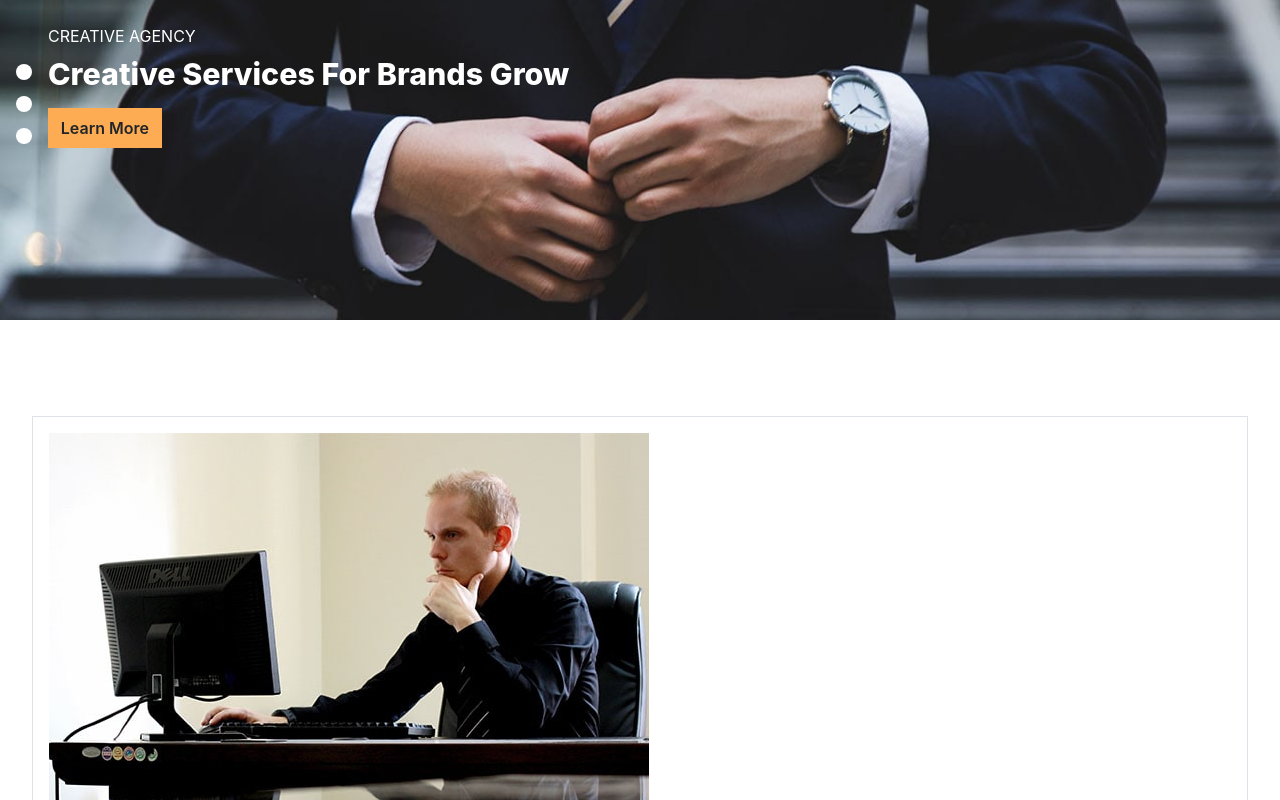
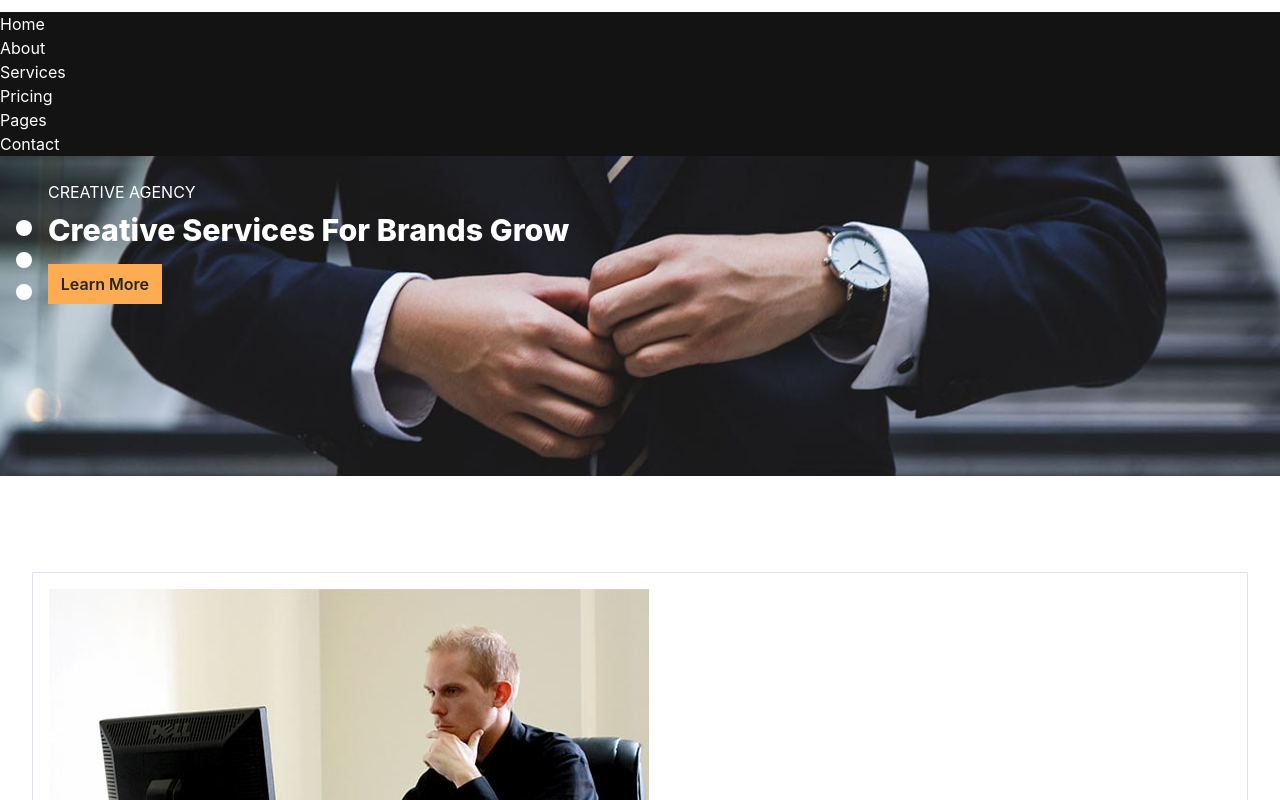
Before and after one commit to BLADEHEDA/Dotcom-Creative-Multipage-Page-App, a React (Create React App) app: page / in a window 1280 px wide. Shown: the top 800 px of the page. Built offline with nearby package versions, Linux system fonts and the light colour scheme.

Commit message:
navbar in progress

```diff
--- a/src/Components/Shared/NavBar.jsx
+++ b/src/Components/Shared/NavBar.jsx
@@ -15,8 +15,16 @@ const NavBar = () => {
            <button className="nav hamburger-menu  mt-[12px] ">
             <FontAwesomeIcon className='h-[1.75em] text-slate-300' icon={faBars }/></button>
         </nav>
-        </navbar>
-
+       </navbar>
+       <ul className="navlinks text-[#fff] mt-[0.75em] font-[400] bg-[#131313]
+            text-[1em]  ">
+              <li className="navlink">Home </li>
+              <li className="navlink">About</li>
+              <li className="navlink">Services</li>
+              <li className="navlink">Pricing</li>
+              <li className="navlink">Pages</li>
+              <li className="navlink">Contact</li>
+            </ul>
     </section>
   )
 }
```
